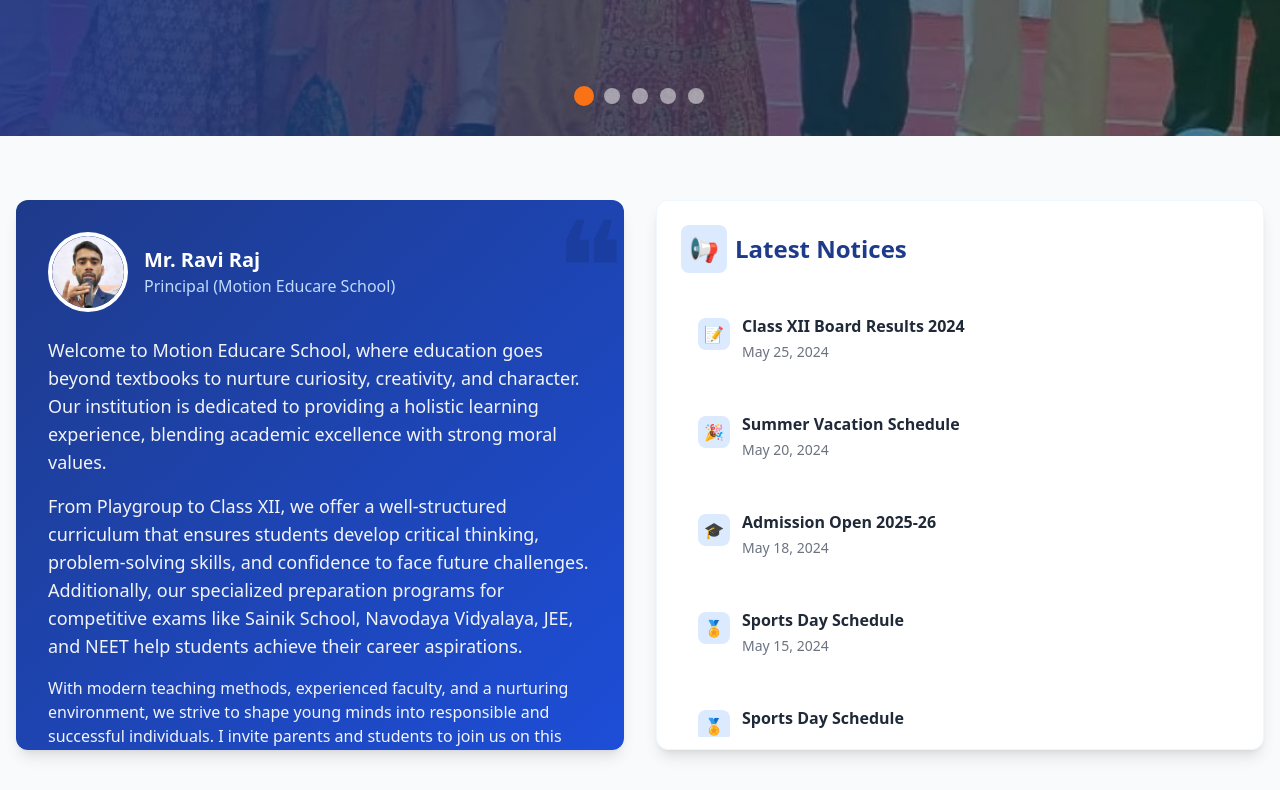
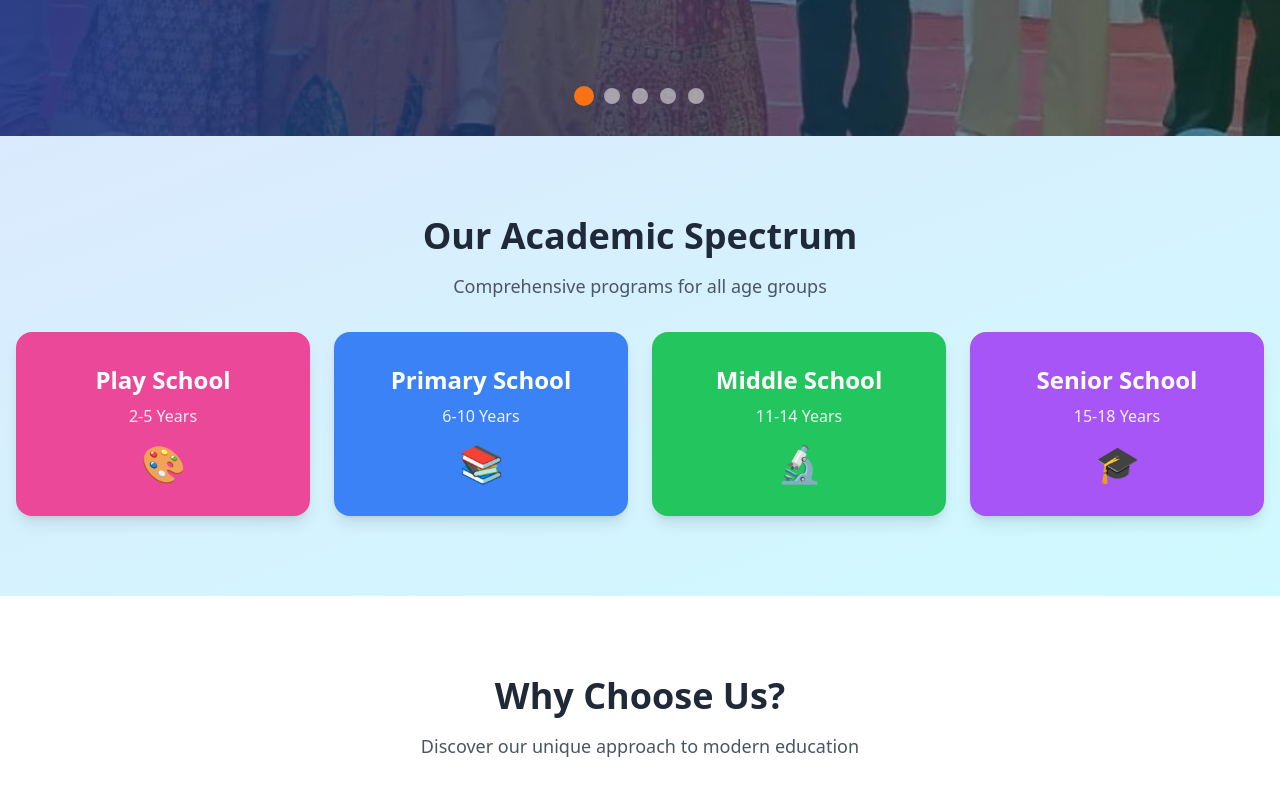
Before and after one commit to motioneducareschool/mes-web-next, a Next.js app: page / in a window 1280 px wide. Shown: the part 680-1470 px from the top of the page. Built offline with nearby package versions, Linux system fonts and the light colour scheme.

Commit message:
refactor: comment out unused section in HomePage component

```diff
--- a/src/components/home/index.tsx
+++ b/src/components/home/index.tsx
@@ -69,12 +69,12 @@ export default function HomePage() {
     <div className="bg-gray-50">
       <HeroCarousel />
 
-      <section className="container mx-auto px-4 py-16">
+      {/* <section className="container mx-auto px-4 py-16">
         <div className="grid md:grid-cols-2 gap-8">
           <PrincipalMessage />
           <NoticeBoard />
         </div>
-      </section>
+      </section> */}
 
       {/* Academic Programs */}
       <section className="py-20 bg-gradient-to-br from-blue-100 to-cyan-100">
```
